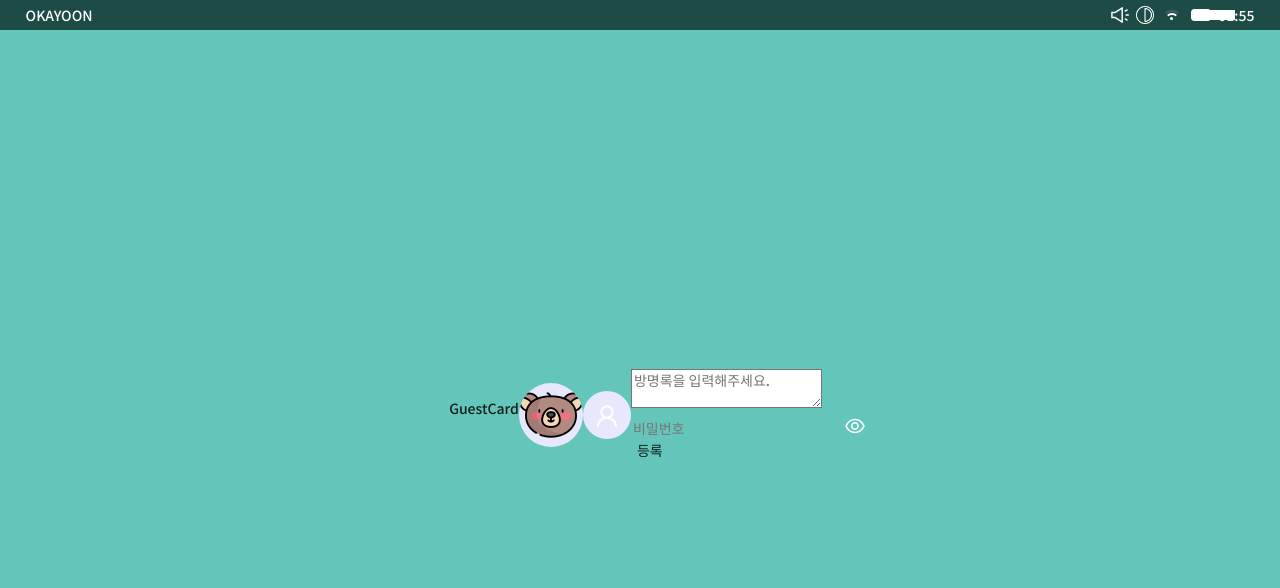
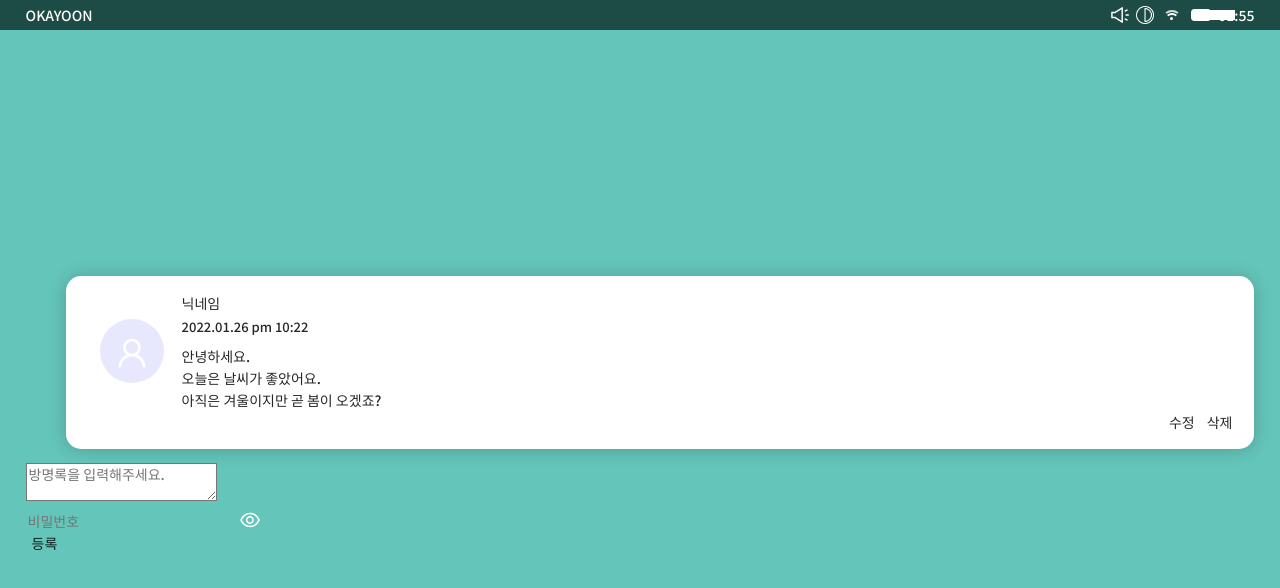
Before and after one commit to leeyoonseo/ts-okayoon, a Next.js app: page /guestbook in a window 1280 px wide. Shown: the top 588 px of the page. Built offline with nearby package versions, Linux system fonts and the light colour scheme.

Commit message:
update: 게스트 컴포넌트 마크업 및 스타일 작업 진행 중

```diff
--- a/components/template/GuestCard/GuestCard.tsx
+++ b/components/template/GuestCard/GuestCard.tsx
@@ -1,11 +1,100 @@
 import React from 'react';
 import * as S from './GuestCard.styled';
+import Avatar from '@/components/Common/Avatar/Avatar';
+import { avatars } from '@/constants/index';
+
+//
+import styled from 'styled-components';
+
+const GuestCardWrap = styled.div`
+  width: 100%;
+  background: white;
+  border-radius: 15px;
+  padding: 16px;
+  box-shadow: 0 1px 18px rgba(0, 0, 0, 0.2);
+`;
+
+const GuestCardInfoWrap = styled.div`
+  display: flex;
+`;
+
+const AvatarWrap = styled.div`
+  width: 100px;
+  display: flex;
+  justify-content: center;
+  align-items: center;
+`;
+const GuestCardInfo = styled.div`
+  width: calc(100% - 100px);
+`;
+
+const Nickname = styled.span`
+  display: block;
+  width: 100%;
+  margin-bottom: 3px;
+`;
+
+const Date = styled.span`
+  display: block;
+  width: 100%;
+  margin-bottom: 8px;
+  font-size: 13px;
+`;
+
+const Message = styled.div`
+  display: block;
+  width: 100%;
+`;
+
+const GuestCardButtonsWrap = styled.div`
+  display: flex;
+  justify-content: end;
+`;
+
+const GuestCardButtons = styled.div`
+  display: inline-block;
+`;
+
+const EditButton = styled.button`
+  cursor: pointer;
+`;
+const RemoveButton = styled.button`
+  cursor: pointer;
+`;
+//
 
 const GuestCard = () => {
   return (
-    <div>
-      <div>GuestCard</div>
-    </div>
+    <>
+      <GuestCardWrap>
+        <div>
+          <GuestCardInfoWrap>
+            <AvatarWrap>
+              <Avatar size='large' />
+            </AvatarWrap>
+
+            <GuestCardInfo>
+              <Nickname>닉네임</Nickname>
+              <Date>2022.01.26 pm 10:22</Date>
+              <Message>
+                안녕하세요.
+                <br />
+                오늘은 날씨가 좋았어요.
+                <br />
+                아직은 겨울이지만 곧 봄이 오겠죠?
+              </Message>
+            </GuestCardInfo>
+          </GuestCardInfoWrap>
+
+          <GuestCardButtonsWrap>
+            <GuestCardButtons>
+              <EditButton>수정</EditButton>
+              <RemoveButton>삭제</RemoveButton>
+            </GuestCardButtons>
+          </GuestCardButtonsWrap>
+        </div>
+      </GuestCardWrap>
+    </>
   );
 };
 
--- a/pages/guestbook.tsx
+++ b/pages/guestbook.tsx
@@ -1,8 +1,7 @@
 import React, { useState, useCallback } from 'react';
 import Head from 'next/head';
-import Avatar from '@/components/Common/Avatar/Avatar';
+import Section from '@/components/layout/Section/Section';
 import GuestCard from '@/components/template/GuestCard/GuestCard';
-import { avatars } from '@/constants/index';
 
 //
 import styled from 'styled-components';
@@ -21,6 +20,9 @@ const VisiblePasswordButton = styled.button`
   }
 `;
 
+const GuestbookOutputWrap = styled.div``;
+const GuestbookInputWrap = styled.div``;
+
 const Guestbook = () => {
   const [isVisiblePassword, setIsVisiblePassword] = useState(false);
   const handleVisiblePassword = useCallback(() => {
@@ -32,13 +34,16 @@ const Guestbook = () => {
         <title>OKAYOON | 방명록</title>
       </Head>
 
-      <ul>
+      <Section>
+        <GuestbookOutputWrap>
+          <ol>
             <li>
               <GuestCard />
             </li>
-      </ul>
-      <Avatar size='large' src={avatars[0].path} />
-      <Avatar />
+          </ol>
+        </GuestbookOutputWrap>
+
+        <GuestbookInputWrap>
           <form>
             <textarea placeholder='방명록을 입력해주세요.' maxLength={100} />
             <div>
@@ -49,6 +54,8 @@ const Guestbook = () => {
             </div>
             <button>등록</button>
           </form>
+        </GuestbookInputWrap>
+      </Section>
     </>
   );
 };
```
Also changed, not shown: components/template/GuestCard/GuestCard.styled.ts (+42 -21 lines). Lines whose indentation alone changed are shown as unchanged.
